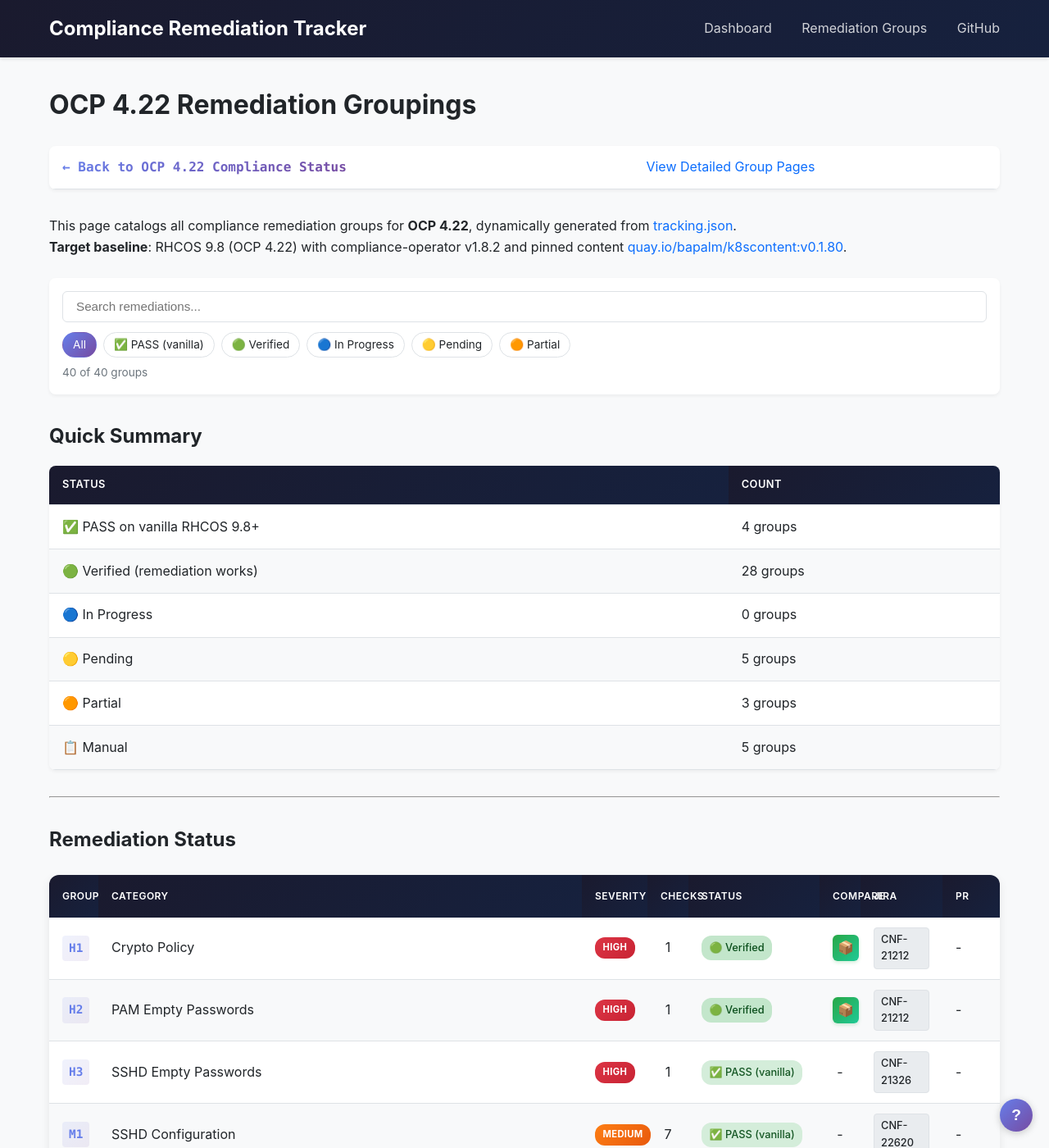
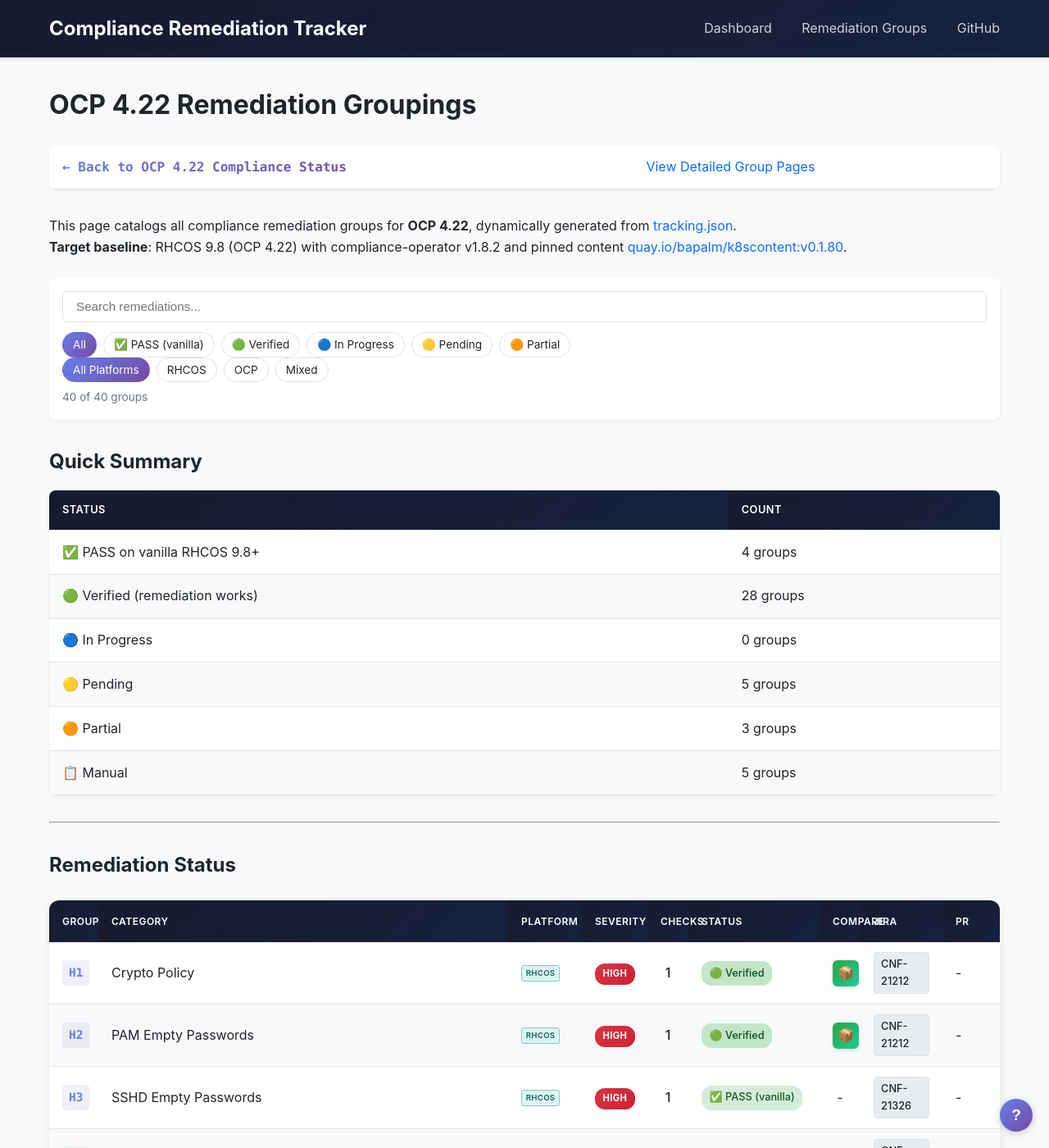
Before and after one commit to sebrandon1/compliance-scripts, a Jekyll site: the page built from docs/versions/4.22/remediations.md, in a window 1280 px wide and 1400 px high. Shown: the whole window at 82% size. Built offline with Jekyll 4.4.1, drawn with Linux system fonts in a browser that asks for light colours; some of the changed text lies outside the part shown.

Commit message:
Add Platform column and platform filter to remediations page
Shows RHCOS/OCP/Mixed badge per group in the table. Adds platform
filter buttons (All Platforms, RHCOS, OCP, Mixed) that work
alongside the existing status and search filters.

```diff
--- a/docs/versions/4.22/remediations.md
+++ b/docs/versions/4.22/remediations.md
@@ -21,6 +21,12 @@
     <button class="filter-btn" data-filter="in_progress" onclick="setStatusFilter('in_progress')">🔵 In Progress</button>
     <button class="filter-btn" data-filter="pending" onclick="setStatusFilter('pending')">🟡 Pending</button>
     <button class="filter-btn" data-filter="partial" onclick="setStatusFilter('partial')">🟠 Partial</button>
+  </div>
+  <div class="filter-buttons">
+    <button class="filter-btn platform-filter active" data-platform="all" onclick="setPlatformFilter('all')">All Platforms</button>
+    <button class="filter-btn platform-filter" data-platform="rhcos" onclick="setPlatformFilter('rhcos')">RHCOS</button>
+    <button class="filter-btn platform-filter" data-platform="ocp" onclick="setPlatformFilter('ocp')">OCP</button>
+    <button class="filter-btn platform-filter" data-platform="mixed" onclick="setPlatformFilter('mixed')">Mixed</button>
   </div>
   <div class="filter-counts" id="filter-counts"></div>
 </div>
@@ -73,6 +79,7 @@
     <tr>
       <th style="width: 60px;">Group</th>
       <th>Category</th>
+      <th style="width: 90px;">Platform</th>
       <th style="width: 80px;">Severity</th>
       <th style="width: 50px; text-align: center;">Checks</th>
       <th style="width: 160px;">Status</th>
@@ -91,9 +98,19 @@
         {% assign check_count = check_count | plus: 1 %}
       {% endif %}
     {% endfor %}
-    <tr data-status="{{ g.status }}">
+    <tr data-status="{{ g.status }}" data-platform="{{ g.platform }}">
       <td><a href="groups/{{ gid }}.html" class="group-id">{{ gid }}</a></td>
       <td>{{ g.title }}</td>
+      <td>
+        {% if g.platform %}
+        <span class="platform-badge {{ g.platform }}">
+          {% if g.platform == "rhcos" %}RHCOS
+          {% elsif g.platform == "ocp" %}OCP
+          {% elsif g.platform == "mixed" %}Mixed
+          {% endif %}
+        </span>
+        {% else %}-{% endif %}
+      </td>
       <td><span class="severity-pill {{ g.severity | downcase }}">{{ g.severity }}</span></td>
       <td style="text-align: center;">{{ check_count }}</td>
       <td>
@@ -183,10 +200,17 @@
 
 <script>
 var currentFilter = 'all';
+var currentPlatform = 'all';
 function setStatusFilter(filter) {
   currentFilter = filter;
-  document.querySelectorAll('.filter-btn').forEach(b => b.classList.remove('active'));
+  document.querySelectorAll('.filter-btn:not(.platform-filter)').forEach(b => b.classList.remove('active'));
   document.querySelector('[data-filter="' + filter + '"]').classList.add('active');
+  filterTables();
+}
+function setPlatformFilter(platform) {
+  currentPlatform = platform;
+  document.querySelectorAll('.platform-filter').forEach(b => b.classList.remove('active'));
+  document.querySelector('[data-platform="' + platform + '"]').classList.add('active');
   filterTables();
 }
 function filterTables() {
@@ -195,13 +219,15 @@
   var shown = 0, total = rows.length;
   rows.forEach(function(row) {
     var status = row.getAttribute('data-status') || '';
+    var platform = row.getAttribute('data-platform') || '';
     var text = row.textContent.toLowerCase();
     var matchSearch = !search || text.indexOf(search) !== -1;
     var matchFilter = currentFilter === 'all' ||
       (currentFilter === 'pass-vanilla' && status.indexOf('pass-vanilla') !== -1) ||
       (currentFilter !== 'pass-vanilla' && status === currentFilter);
-    row.style.display = (matchSearch && matchFilter) ? '' : 'none';
-    if (matchSearch && matchFilter) shown++;
+    var matchPlatform = currentPlatform === 'all' || platform === currentPlatform;
+    row.style.display = (matchSearch && matchFilter && matchPlatform) ? '' : 'none';
+    if (matchSearch && matchFilter && matchPlatform) shown++;
   });
   document.getElementById('filter-counts').textContent = shown + ' of ' + total + ' groups';
 }
```
